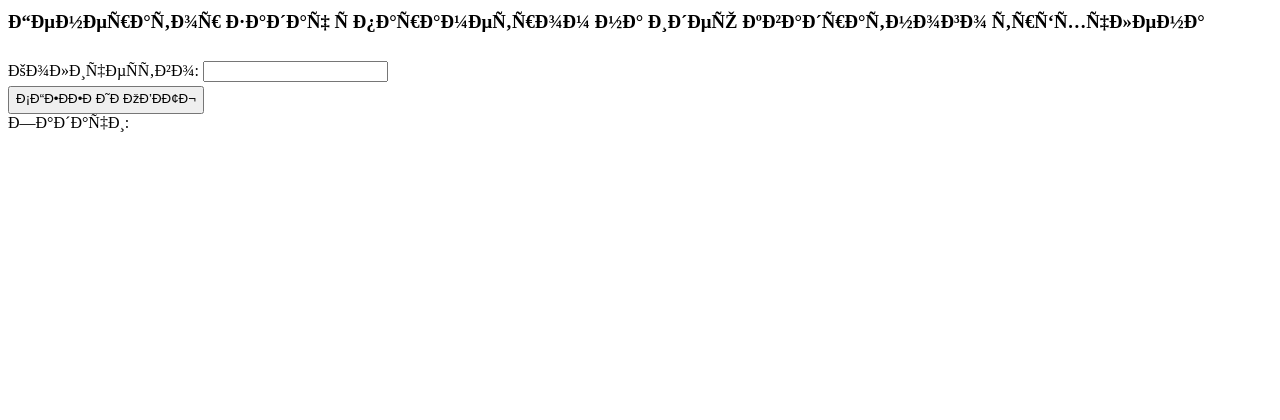
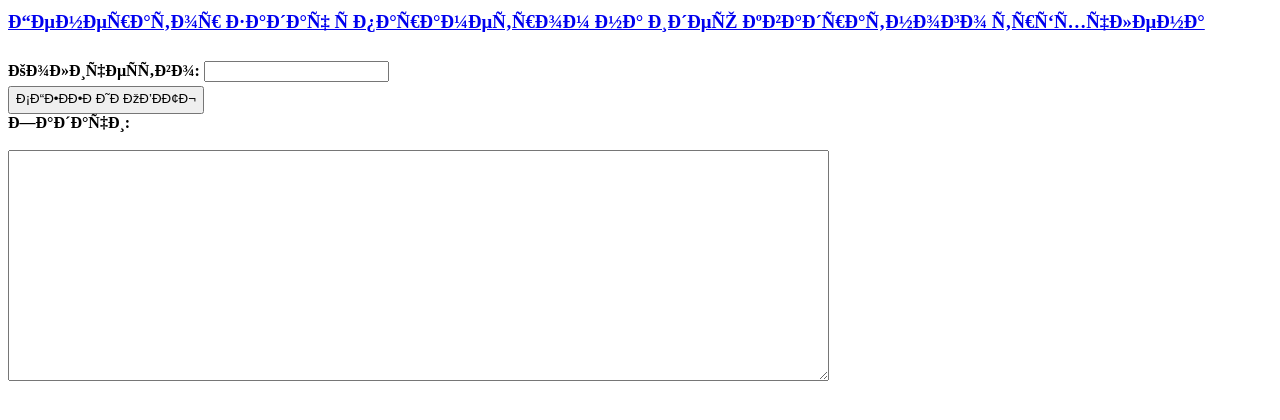
Before and after one commit to AngryBro/TaskGenerators, a plain HTML site: page SqrGenerator.html in a window 1280 px wide. Drawn offline with Linux system fonts and the light colour scheme.

Commit message:
Update SqrGenerator.html

```diff
--- a/SqrGenerator.html
+++ b/SqrGenerator.html
@@ -2,17 +2,17 @@
 	<head>
 		<title>Генератор задач</title>
 		<script charset="utf-8" src="SqrGenerator.js"></script>
+		<link rel="stylesheet" href="style.css"></link>
 	</head>
 	<body>
-	<h3>Генератор задач с параметром на идею квадратного трёхчлена</h3>
-		<text>Количество: </text>
-		<input id="input"></input><br>
+	<h3><a href="index.html">Генератор задач с параметром на идею квадратного трёхчлена</a></h3>
+		<text><b>Количество:</b> </text>
+		<input id="input" type="number"></input><br>
 		<button onclick="Generate(input.value)">СГЕНЕРИРОВАТЬ</button><br>
-		<text>Задачи:</text><br><br>
-		<text id="output"></text>
+		<text><b>Задачи:</b></text><br><br>
+		<textarea cols=100 rows=15 class="latexcode" id="output" readonly></textarea>
 		<script>
 			var input = document.getElementById('input');
-
 		</script>
 
 	</body>
```
